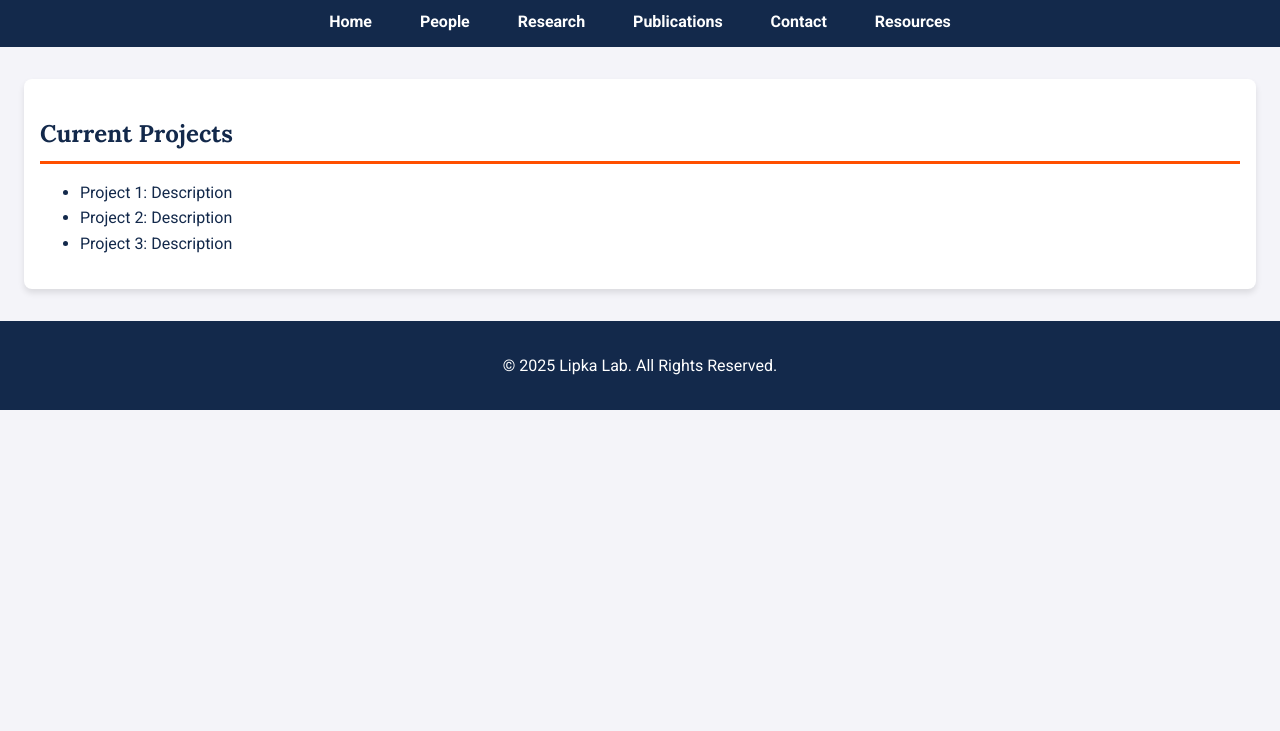
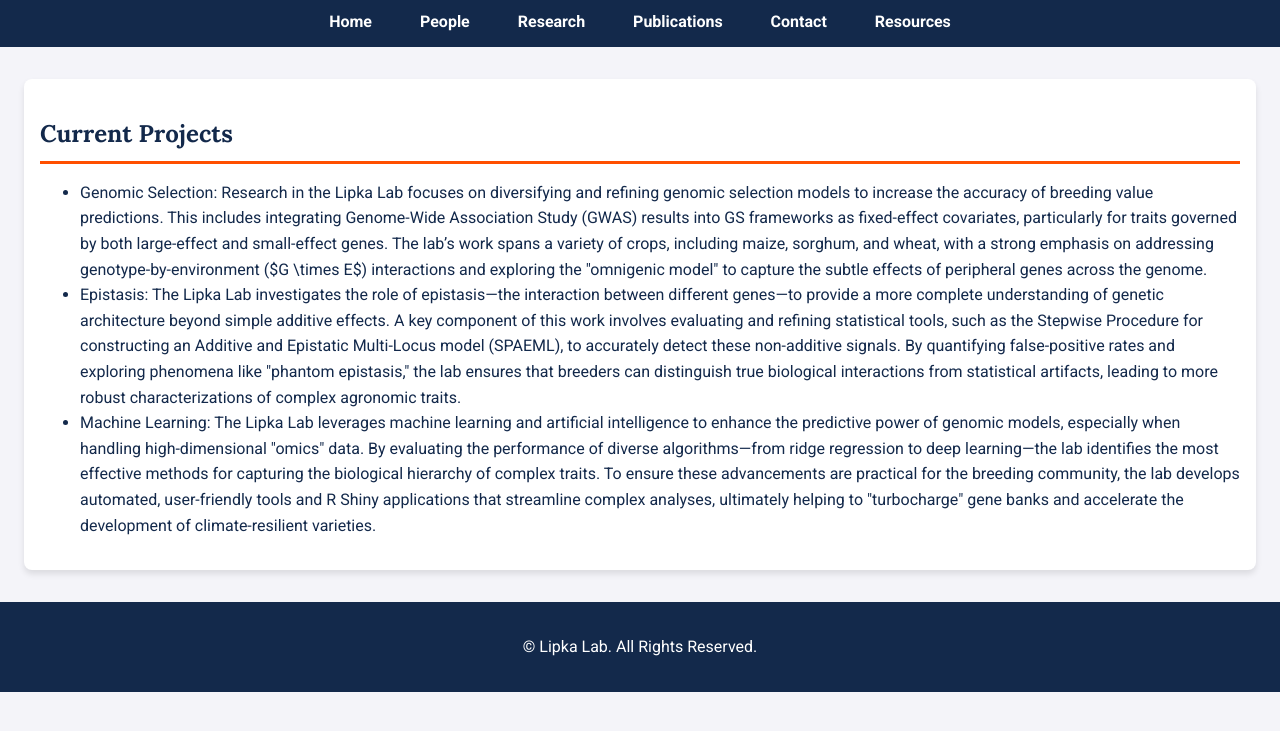
Before and after one commit to LIpkaLab/LipkaLab, a plain HTML site: page research.html in a window 1280 px wide. Shown: the part 67-798 px from the top of the page. Drawn offline with Linux system fonts and the light colour scheme.

Commit message:
Revise project details and update copyright notice
Updated project descriptions for genomic selection, epistasis, and machine learning research. Modified copyright notice.

```diff
--- a/research.html
+++ b/research.html
@@ -22,14 +22,14 @@
         <section>
             <h2>Current Projects</h2>
             <ul>
-                <li>Project 1: Description</li>
-                <li>Project 2: Description</li>
-                <li>Project 3: Description</li>
+                <li>Genomic Selection: Research in the Lipka Lab focuses on diversifying and refining genomic selection models to increase the accuracy of breeding value predictions. This includes integrating Genome-Wide Association Study (GWAS) results into GS frameworks as fixed-effect covariates, particularly for traits governed by both large-effect and small-effect genes. The lab’s work spans a variety of crops, including maize, sorghum, and wheat, with a strong emphasis on addressing genotype-by-environment ($G \times E$) interactions and exploring the "omnigenic model" to capture the subtle effects of peripheral genes across the genome.</li>
+                <li>Epistasis: The Lipka Lab investigates the role of epistasis—the interaction between different genes—to provide a more complete understanding of genetic architecture beyond simple additive effects. A key component of this work involves evaluating and refining statistical tools, such as the Stepwise Procedure for constructing an Additive and Epistatic Multi-Locus model (SPAEML), to accurately detect these non-additive signals. By quantifying false-positive rates and exploring phenomena like "phantom epistasis," the lab ensures that breeders can distinguish true biological interactions from statistical artifacts, leading to more robust characterizations of complex agronomic traits.</li>
+                <li>Machine Learning: The Lipka Lab leverages machine learning and artificial intelligence to enhance the predictive power of genomic models, especially when handling high-dimensional "omics" data. By evaluating the performance of diverse algorithms—from ridge regression to deep learning—the lab identifies the most effective methods for capturing the biological hierarchy of complex traits. To ensure these advancements are practical for the breeding community, the lab develops automated, user-friendly tools and R Shiny applications that streamline complex analyses, ultimately helping to "turbocharge" gene banks and accelerate the development of climate-resilient varieties.</li>
             </ul>
         </section>
     </div>
     <footer>
-        <p>&copy; 2025 Lipka Lab. All Rights Reserved.</p>
+        <p>&copy; Lipka Lab. All Rights Reserved.</p>
     </footer>
 </body>
 </html>
```
